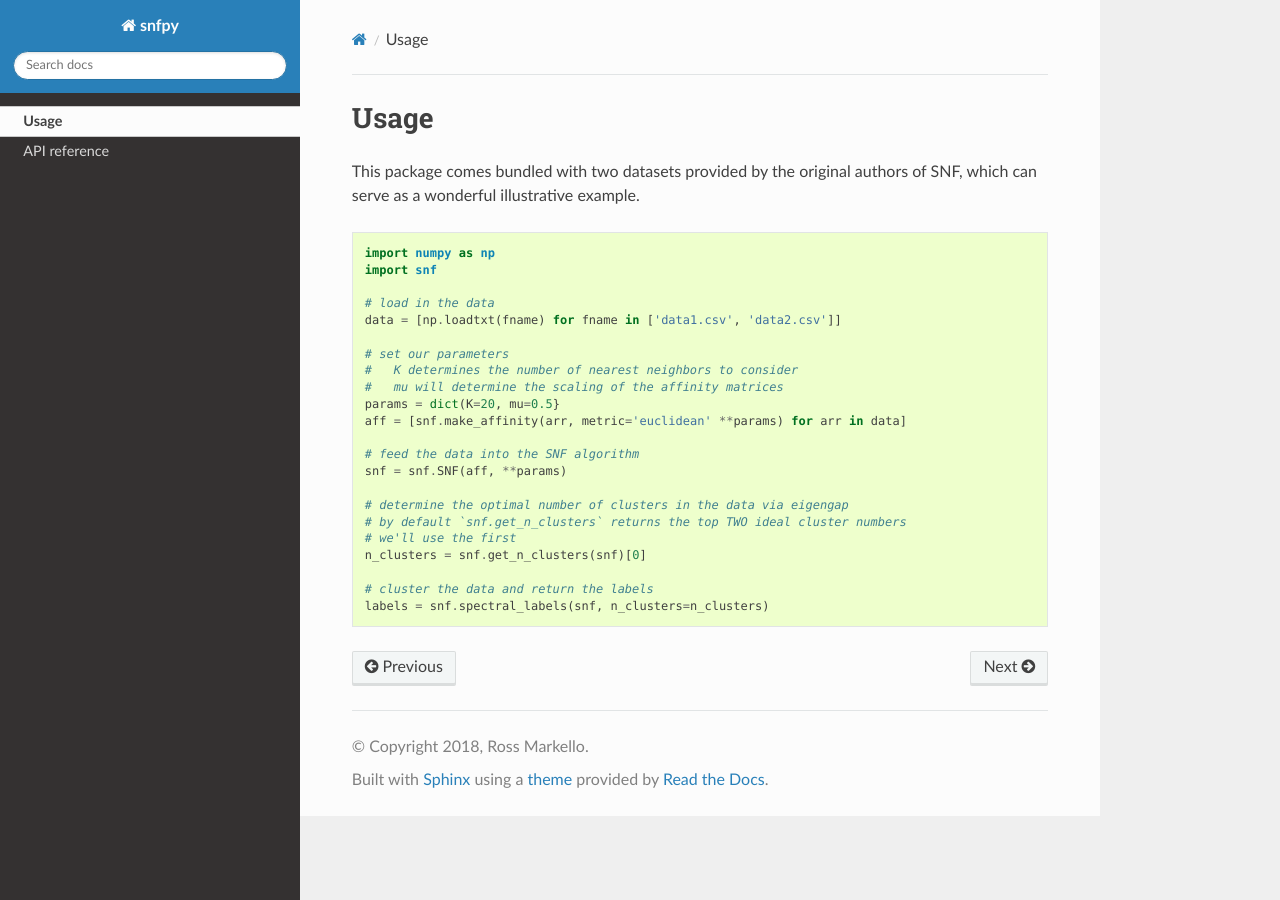
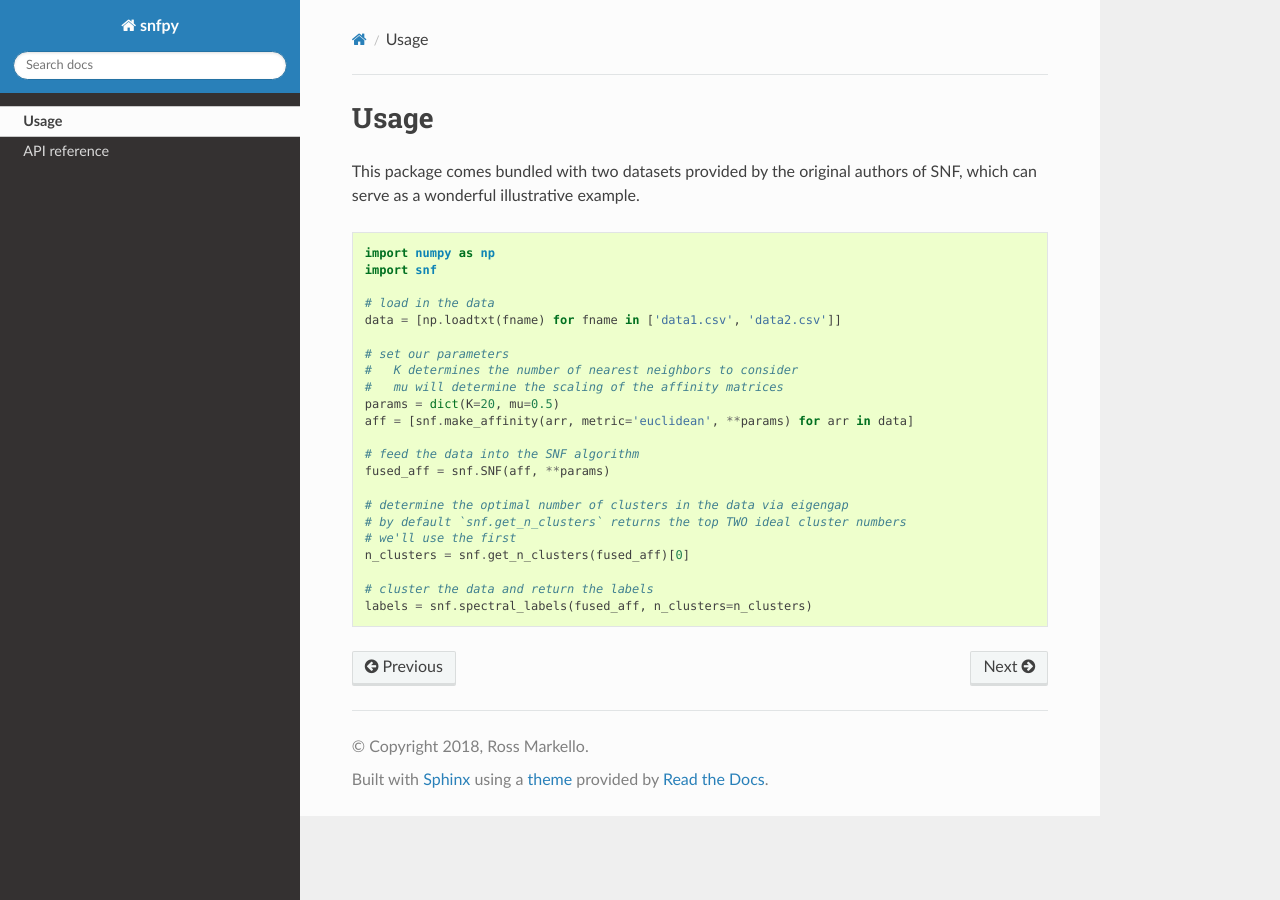
Before and after one commit to rmarkello/snfpy, a Sphinx documentation site: the page built from docs/usage.rst, in a window 1280 px wide. Built offline with Sphinx 7.4.7 and the Read the Docs theme 2.0.0, drawn with Linux system fonts in a browser that asks for light colours; the version number could not be read and is left out.

Commit message:
[DOC] Updating usage.rst

```diff
--- a/docs/usage.rst
+++ b/docs/usage.rst
@@ -14,16 +14,16 @@ of SNF, which can serve as a wonderful illustrative example. ::
     # set our parameters
     #   K determines the number of nearest neighbors to consider
     #   mu will determine the scaling of the affinity matrices
-    params = dict(K=20, mu=0.5}
-    aff = [snf.make_affinity(arr, metric='euclidean' **params) for arr in data]
+    params = dict(K=20, mu=0.5)
+    aff = [snf.make_affinity(arr, metric='euclidean', **params) for arr in data]
 
     # feed the data into the SNF algorithm
-    snf = snf.SNF(aff, **params)
+    fused_aff = snf.SNF(aff, **params)
 
     # determine the optimal number of clusters in the data via eigengap
     # by default `snf.get_n_clusters` returns the top TWO ideal cluster numbers
     # we'll use the first
-    n_clusters = snf.get_n_clusters(snf)[0]
+    n_clusters = snf.get_n_clusters(fused_aff)[0]
 
     # cluster the data and return the labels
-    labels = snf.spectral_labels(snf, n_clusters=n_clusters)
+    labels = snf.spectral_labels(fused_aff, n_clusters=n_clusters)
```
